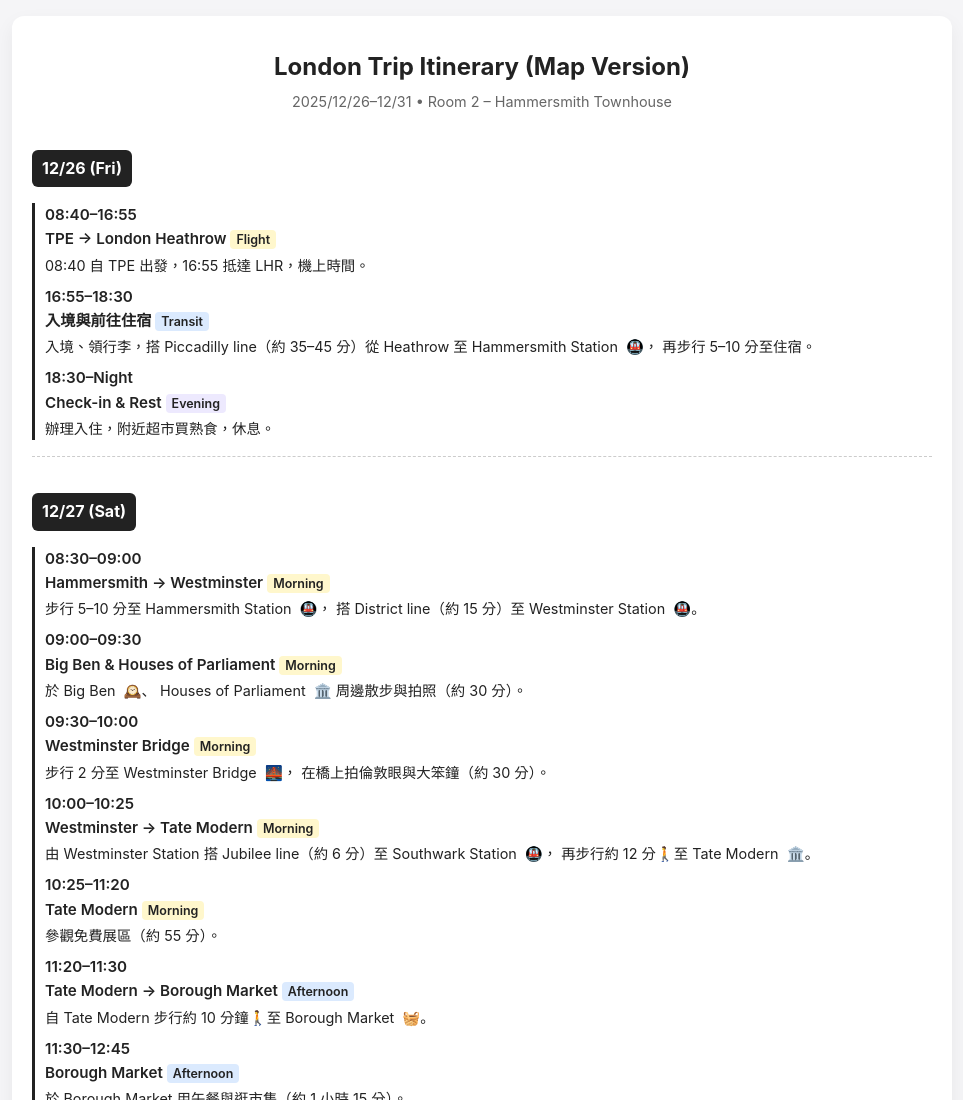
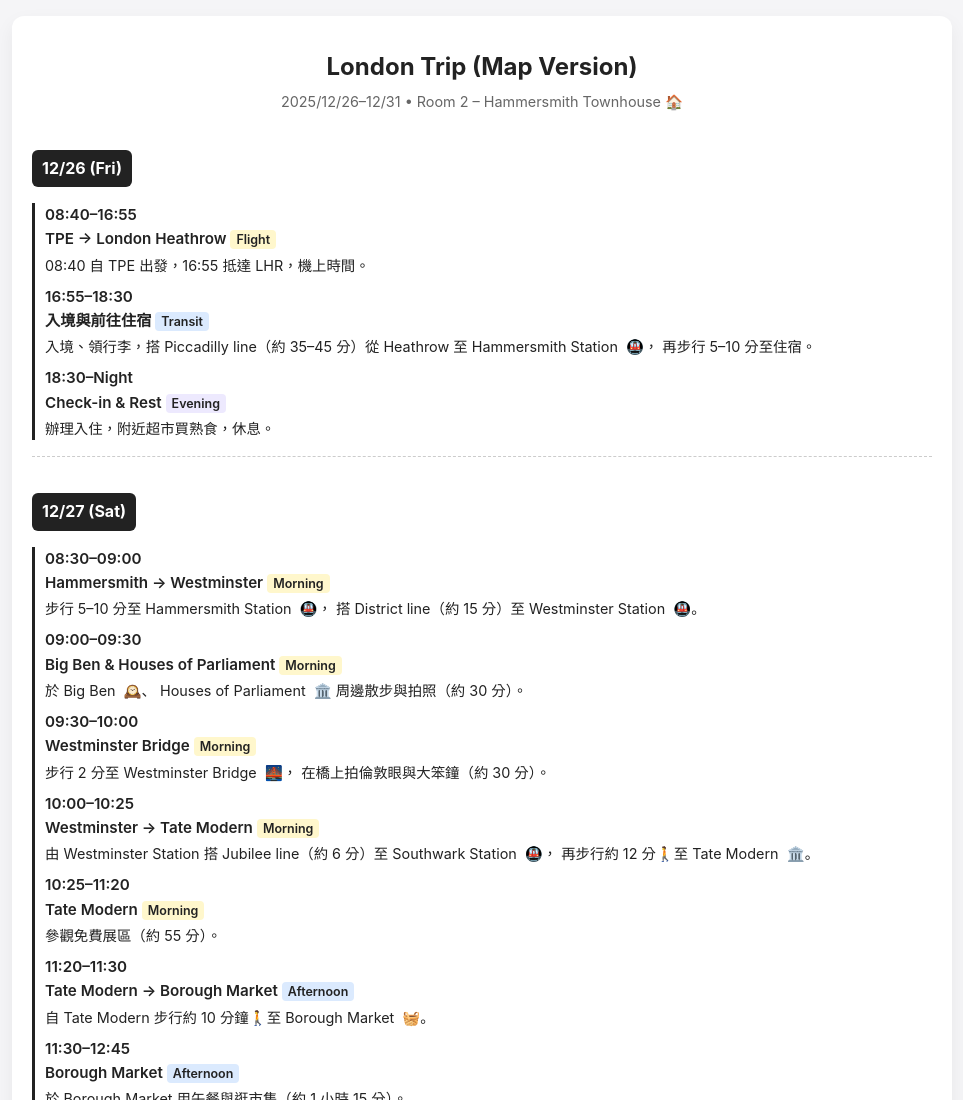
Before and after one commit to mavis20181118/london_trip, a plain HTML site: page index.html in a window 1280 px wide. Shown: the top 1100 px of the page, without its empty margins (158-1121 px from the left). Drawn offline with Linux system fonts and the light colour scheme.

Commit message:
Add files via upload

```diff
--- a/index.html
+++ b/index.html
@@ -91,8 +91,15 @@
 </head>
 <body>
   <div class="container">
-    <h1>London Trip Itinerary (Map Version)</h1>
-    <div class="subtitle">2025/12/26–12/31 • Room 2 – Hammersmith Townhouse</div>
+    <h1>London Trip (Map Version)</h1>
+    <div class="subtitle">
+  2025/12/26–12/31 •
+  <a href="https://www.google.com/maps/search/Room+2+Hammersmith+Townhouse+London"
+     target="_blank"
+     style="color: inherit; text-decoration: none;">
+    Room 2 – Hammersmith Townhouse 🏠
+  </a>
+</div>
 
     <!-- 12/26 -->
     <h2>12/26 (Fri)</h2>
```
